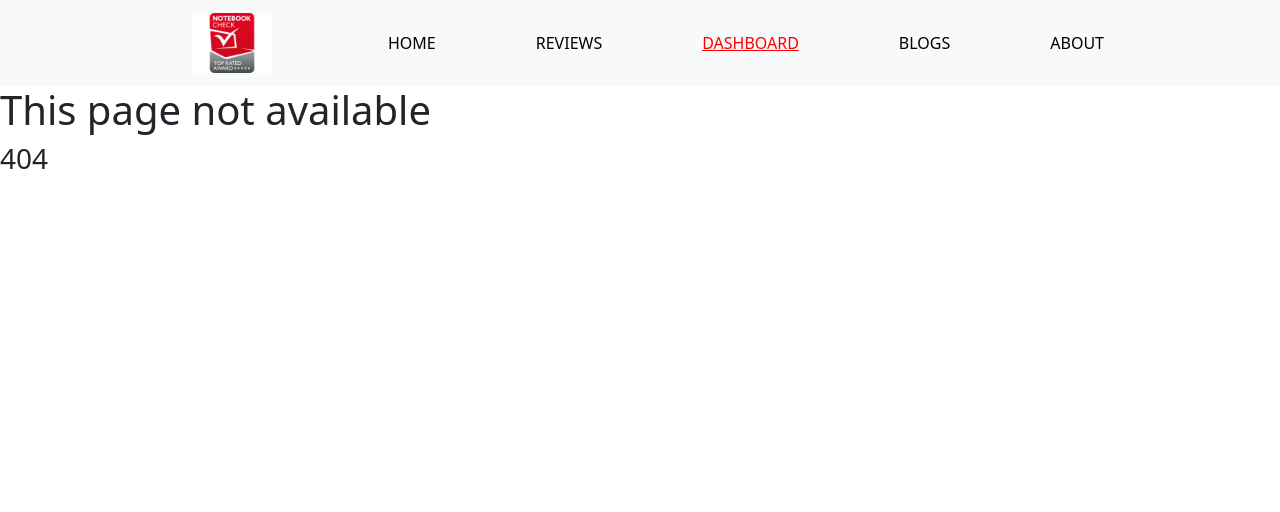
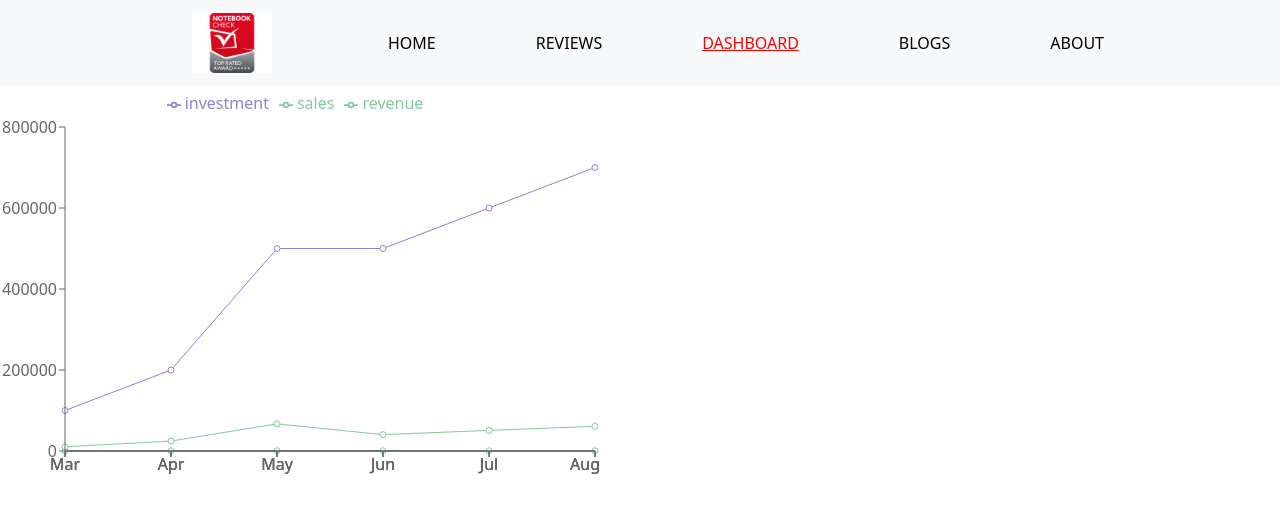
Before and after one commit to asha365/pc-check.com, a React (Create React App) app: page /dashboard in a window 1280 px wide. Before the commit this address had no page. Shown: the top 512 px of the page. Built offline with nearby package versions, Linux system fonts and the light colour scheme.

Commit message:
create dashboard component. install rechart for create chart. create a line chart and here load the data

```diff
--- a/package.json
+++ b/package.json
@@ -15,6 +15,7 @@
     "react-dom": "^18.2.0",
     "react-router-dom": "^6.4.5",
     "react-scripts": "5.0.1",
+    "recharts": "^2.2.0",
     "web-vitals": "^2.1.4"
   },
   "scripts": {
--- a/src/App.js
+++ b/src/App.js
@@ -1,5 +1,6 @@
 import { Route, Routes } from 'react-router-dom';
 import './App.css';
+import DashBoard from './components/DashBoard/DashBoard';
 import Header from './components/Header/Header';
 import Home from './components/Home/Home';
 import NotFound from './components/NotFound/NotFound';
@@ -13,6 +14,7 @@ function App() {
           <Route path='/' element={<Home></Home>}></Route>
           <Route path='/home' element={<Home></Home>}></Route>
           <Route path='/reviews' element={<Reviews></Reviews>}></Route>
+          <Route path='/dashboard' element={<DashBoard></DashBoard>}></Route>
           <Route path='*' element={<NotFound></NotFound>}></Route>
       </Routes>
     </div>
--- /dev/null
+++ b/src/components/DashBoard/DashBoard.css
@@ -0,0 +1,5 @@
+.chart{
+    display: grid;
+    grid-template-columns: repeat(2, 1fr);
+    grid-gap: 20px;
+}
--- /dev/null
+++ b/src/components/DashBoard/DashBoard.js
@@ -0,0 +1,65 @@
+
+import React from 'react';
+import { Legend, Line, LineChart, Tooltip, XAxis, YAxis } from 'recharts';
+import './DashBoard.css';
+
+const DashBoard = () => {
+    const data = [
+        {
+            "month": "Mar",
+            "investment": 100000,
+            "sales": 241,
+            "revenue": 10401
+        },
+        {
+            "month": "Apr",
+            "investment": 200000,
+            "sales": 423,
+            "revenue": 24500
+        },
+        {
+            "month": "May",
+            "investment": 500000,
+            "sales": 726,
+            "revenue": 67010
+        },
+        {
+            "month": "Jun",
+            "investment": 500000,
+            "sales": 529,
+            "revenue": 40405
+        },
+        {
+            "month": "Jul",
+            "investment": 600000,
+            "sales": 601,
+            "revenue": 50900
+        },
+        {
+            "month": "Aug",
+            "investment": 700000,
+            "sales": 670,
+            "revenue": 61000
+        },
+    ];
+
+    return (
+        <div className='chart'>
+            <LineChart width={600} height={400} data={data}>
+                <Line dataKey={'investment'} stroke="#8884d8"></Line>
+                <Line dataKey={'sales'} stroke="#82ca9d"></Line>
+                <Line dataKey={'revenue'} stroke="#82ca9d"></Line>
+                <XAxis dataKey={'month'}></XAxis>
+                <XAxis dataKey={'sales'}></XAxis>
+                <XAxis dataKey={'revenue'}></XAxis>
+                <Legend verticalAlign="top" height={36}/>
+                <Tooltip></Tooltip>
+                <YAxis></YAxis>
+            </LineChart>
+
+
+        </div>
+    );
+};
+
+export default DashBoard;
```
Also changed, not shown: public/data.json (added, +38 -0 lines), 1 other file (tests, documents, lock files or other folders).
